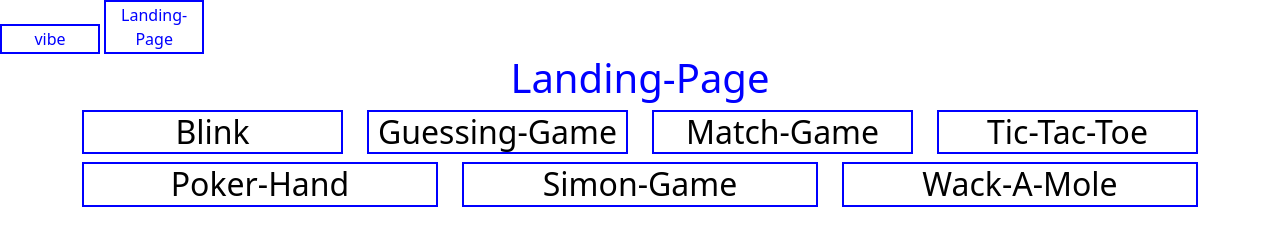
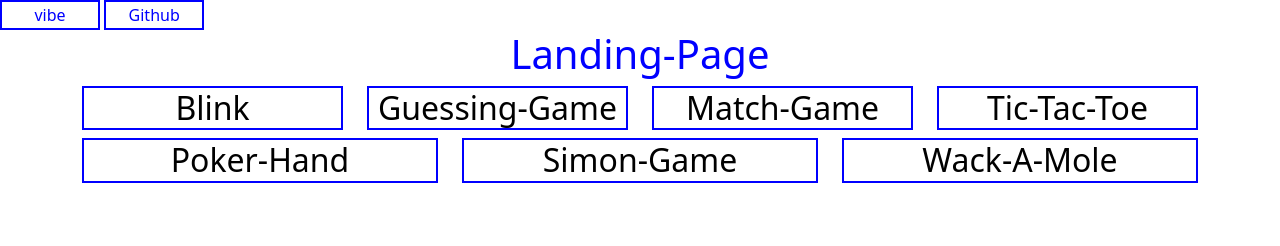
Before and after one commit to Sandwich-God/Landing-Page, a plain HTML site: page index.html in a window 1280 px wide. Drawn offline with nearby package versions, Linux system fonts and the light colour scheme.

Commit message:
link
changed the home button to a link to my github page instead.

```diff
--- a/index.html
+++ b/index.html
@@ -14,7 +14,7 @@
 </head>
 <body>
 <button class="homebutton" onclick="summer()">vibe</button>
-<a href="https://sandwich-god.github.io/Landing-Page/"><button class="homebutton">Landing-Page</button></a>
+<a href="https://github.com/Sandwich-God?tab=repositories"><button class="homebutton">Github</button></a>
 <div class="container">
 	<h1 class="title" >Landing-Page</h1>
 	<div class="row">
```
